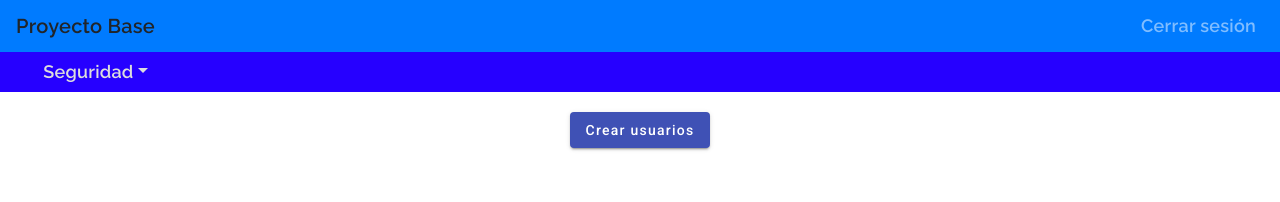
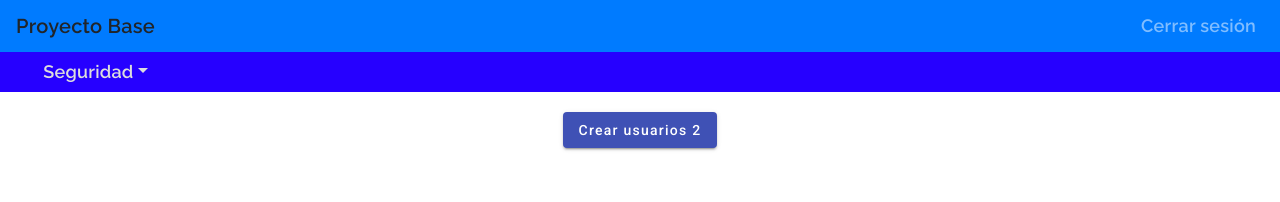
Before and after one commit to tonyhernandezdelcid/BaseProjectAngular, an Angular app: page /iniciomant in a window 1280 px wide. Shown: the top 202 px of the page. Built offline with nearby package versions, Linux system fonts and the light colour scheme.

Commit message:
Commig segundo cambio

```diff
--- a/src/app/inicio/inicio.component.html
+++ b/src/app/inicio/inicio.component.html
@@ -6,5 +6,5 @@
 
 <div style="margin-top: 20px;width: 100%;height: 75px;border-radius: 0.5cm; margin-left: auto;margin-right: auto; text-align: center;">
 
-  <button (click)="probandoMicro()"  mat-raised-button class="my-class" color="primary" >Crear usuarios</button>
+  <button (click)="probandoMicro()"  mat-raised-button class="my-class" color="primary" >Crear usuarios 2</button>
  </div>
```
